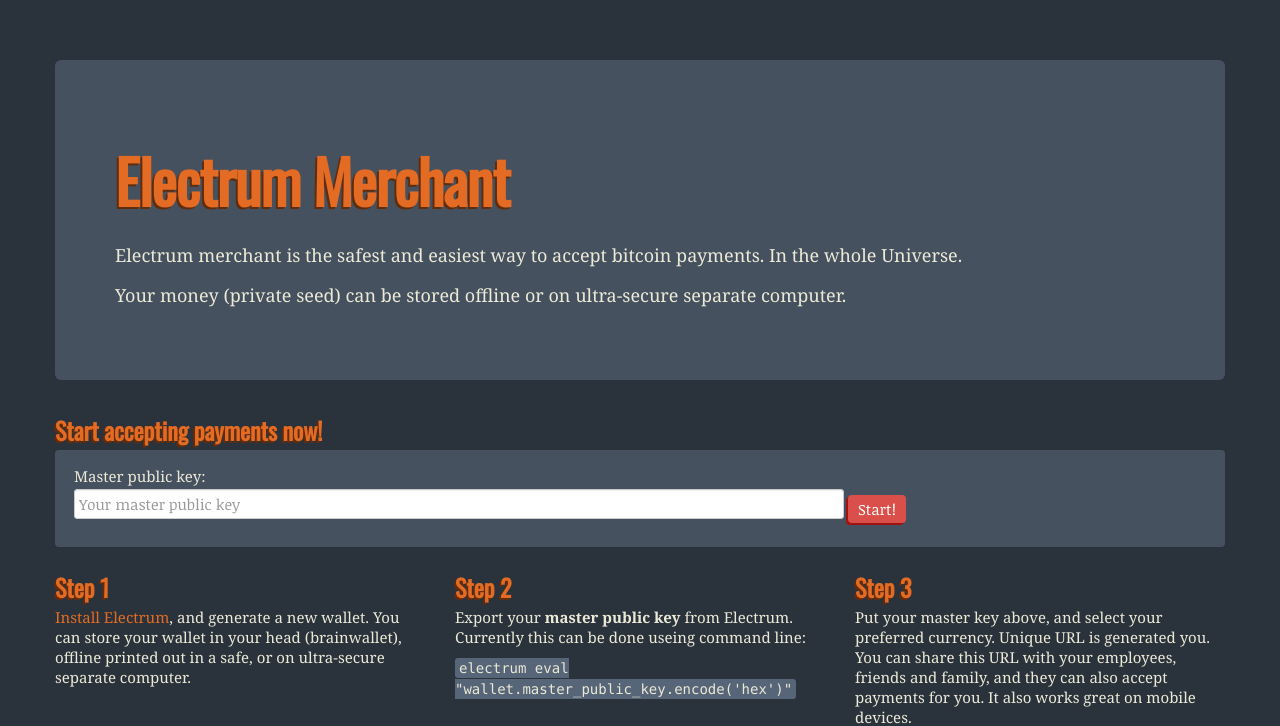
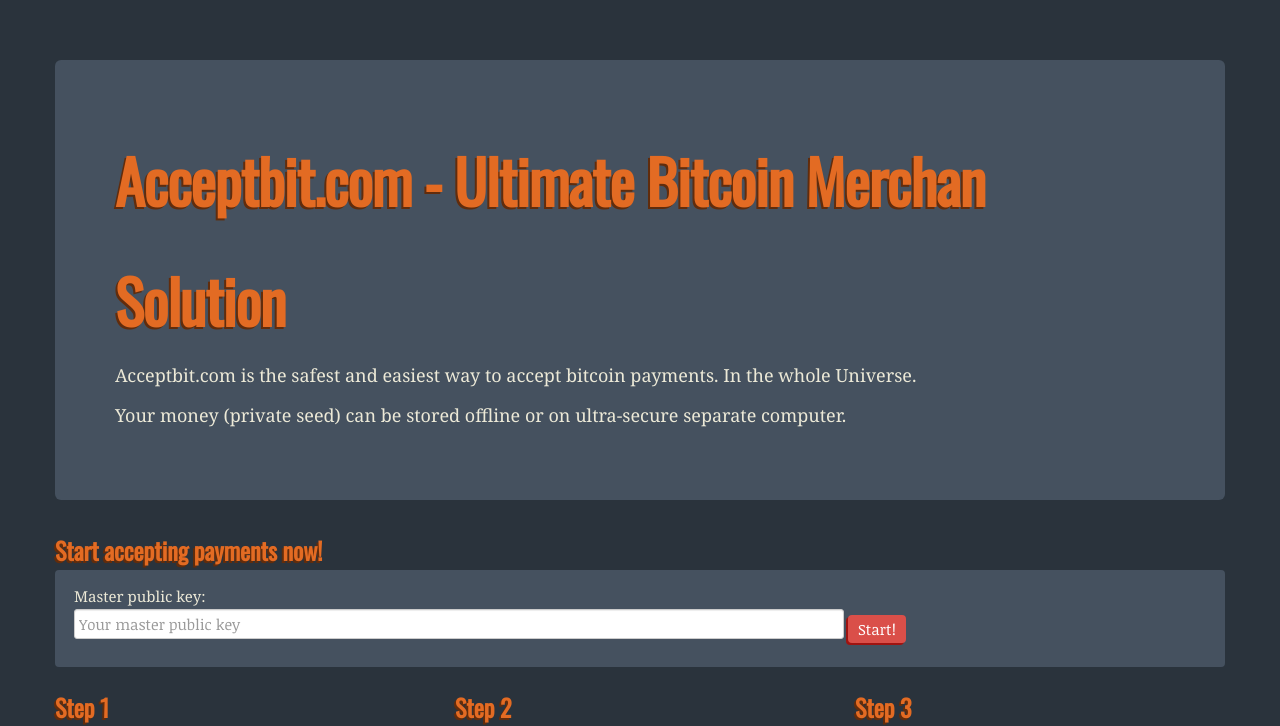
Before and after one commit to kangasbros/electrumpos, a Django app: page / in a window 1280 px wide. Shown: the top 726 px of the page. Run offline with Django 3.2, Linux system fonts and the light colour scheme; parts of the project's set-up code (start-up, migrations or seed data) failed here and were passed over; some libraries are stand-ins or nearby versions.

Commit message:
text changes

```diff
--- a/templates/home.html
+++ b/templates/home.html
@@ -24,8 +24,8 @@
 
       <!-- Main hero unit for a primary marketing message or call to action -->
       <div class="hero-unit">
-        <h1>Electrum Merchant</h1>
-        <p>Electrum merchant is the safest and easiest way to accept bitcoin payments. In the whole Universe.</p>
+        <h1>Acceptbit.com - Ultimate Bitcoin Merchan Solution</h1>
+        <p>Acceptbit.com is the safest and easiest way to accept bitcoin payments. In the whole Universe.</p>
         <p>Your money (private seed) can be stored offline or on ultra-secure separate computer.</p>
       </div>
 
```
